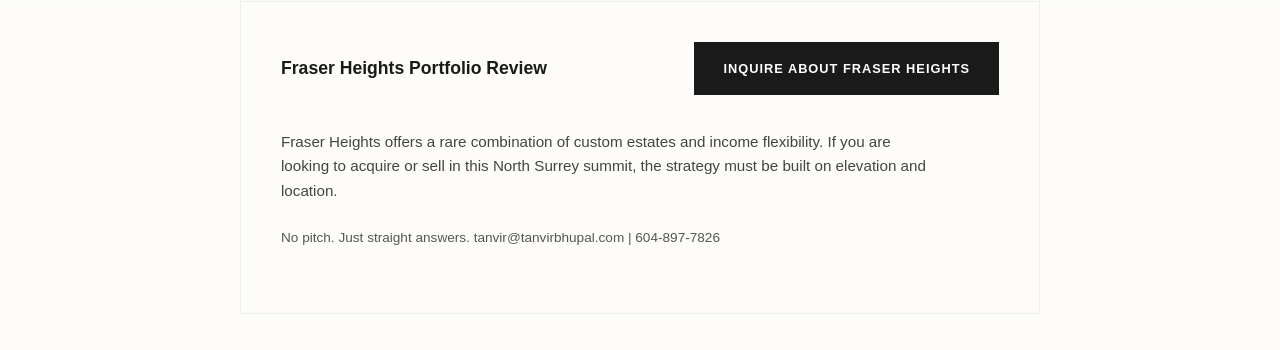
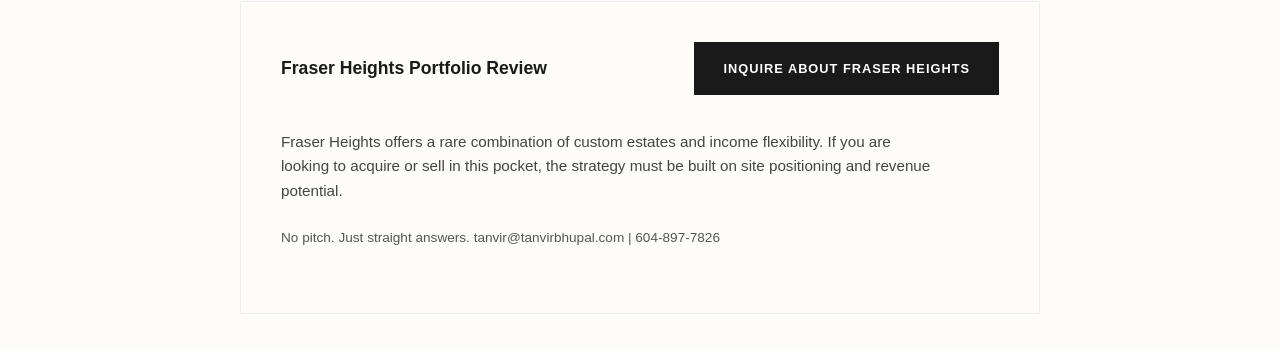
Before and after one commit to gvancouverhomes/tanvirbhupal-site, a Jekyll site: the page built from neighbourhoods/fraser-heights.md, in a window 1280 px wide and 900 px high, scrolled down 2348 px. Shown: the part 203-553 px from the top of the window. Built offline with Jekyll 4.4.1, drawn with Linux system fonts in a browser that asks for light colours.

Commit message:
Update text for clarity in Fraser Heights section

```diff
--- a/neighbourhoods/fraser-heights.md
+++ b/neighbourhoods/fraser-heights.md
@@ -143,7 +143,7 @@ faq_schema: |
     </div>
     <div class="audit-body">
       <p class="audit-text">
-        Fraser Heights offers a rare combination of custom estates and income flexibility. If you are looking to acquire or sell in this North Surrey summit, the strategy must be built on elevation and location.
+        Fraser Heights offers a rare combination of custom estates and income flexibility. If you are looking to acquire or sell in this pocket, the strategy must be built on site positioning and revenue potential.
       </p>
       <p class="audit-text" style="font-size: 0.85rem; color: var(--mid);">
         No pitch. Just straight answers. tanvir@tanvirbhupal.com | 604-897-7826
```
